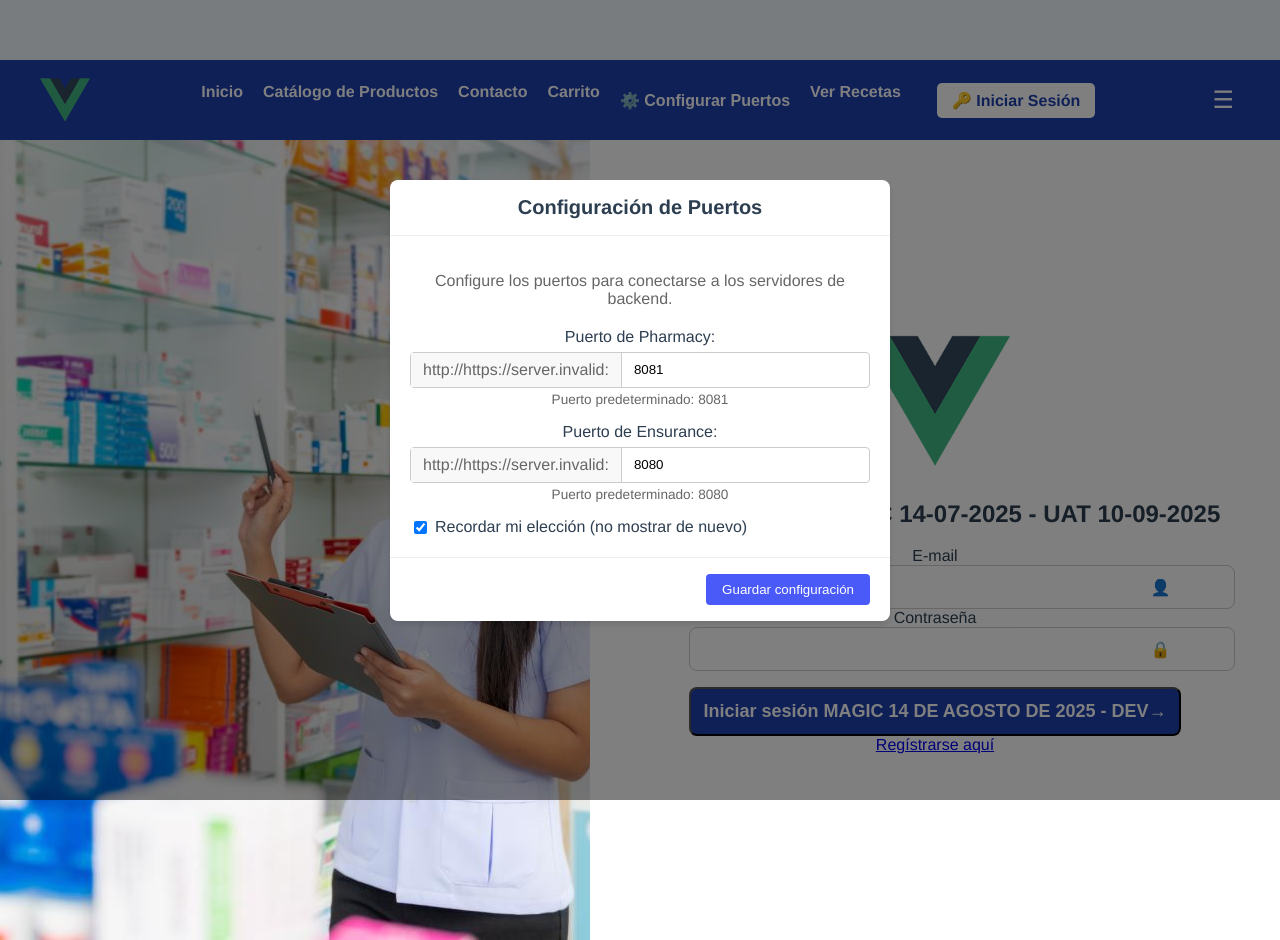
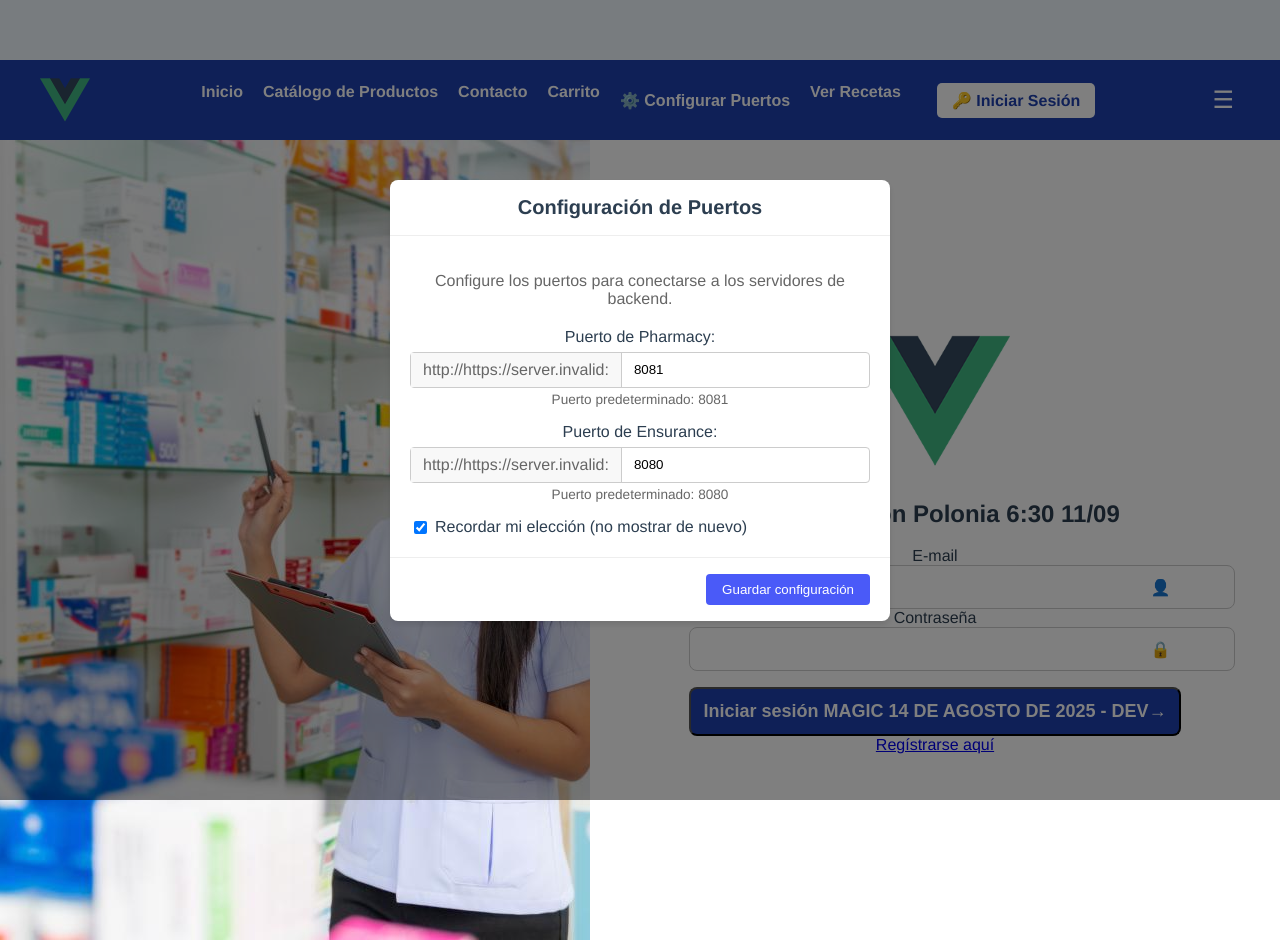
Before and after one commit to NohelEstrada/Project_Arq, a Vue app in the folder ensurancePharmacy/pharmacy/: page /login in a window 1280 px wide. Built offline with nearby package versions, Linux system fonts and the light colour scheme; no server answers.

Commit message:
fase 2 01 master

```diff
--- a/ensurancePharmacy/pharmacy/src/pages/Login.vue
+++ b/ensurancePharmacy/pharmacy/src/pages/Login.vue
@@ -9,7 +9,7 @@
       </div>
 
       <h2 class="text-2xl font-bold text-center text-blue-800 mb-4">
-        Iniciar Sesión MAGIC 14-07-2025 - UAT 10-09-2025
+        Iniciar Sesión Polonia 6:30 11/09
       </h2>
 
       <!-- Mensaje de error si lo hay -->
```
